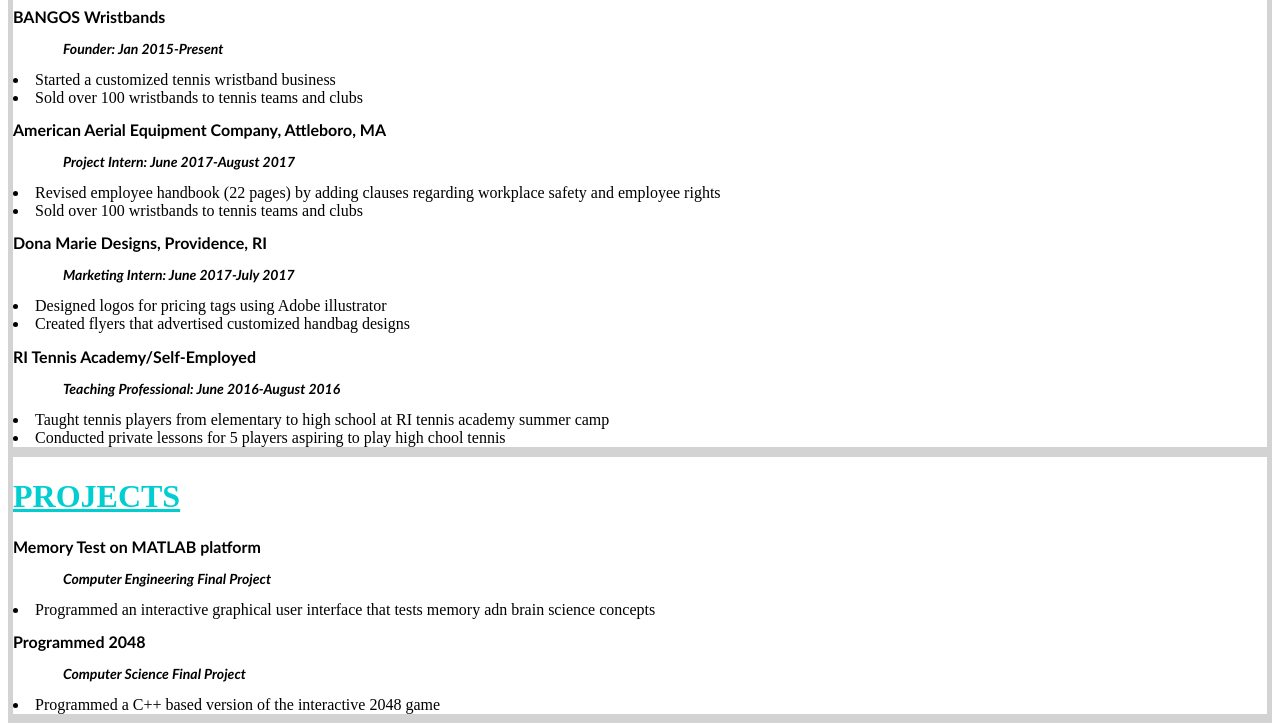
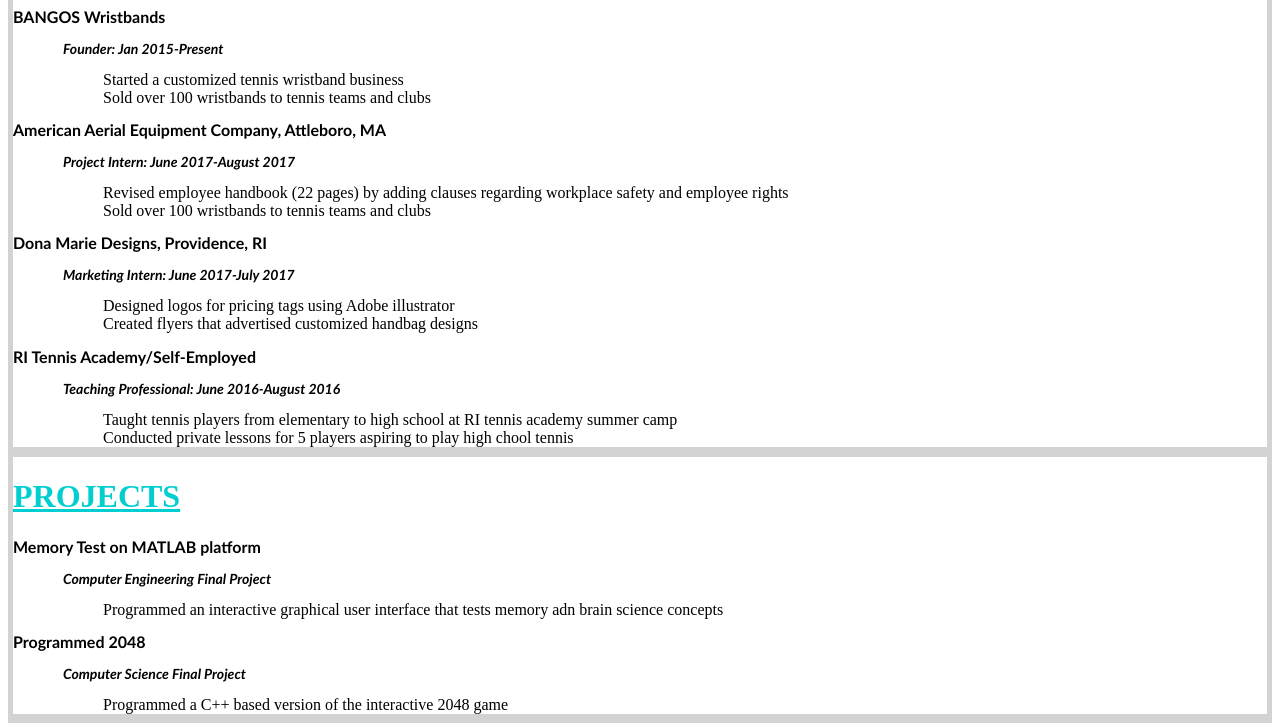
Before and after one commit to jscan3/jscan3.github.io, a plain HTML site: page resume.html in a window 1280 px wide. Shown: the part 419-1142 px from the top of the page. Drawn offline with Linux system fonts and the light colour scheme.

Commit message:
Update stylesheets classes

```diff
--- a/style.css
+++ b/style.css
@@ -38,7 +38,7 @@ h3 {
 	text-align: left;
 	text-indent: 50px;
 }
-ul {
+ul, li {
 	margin-left: 40px;
 	padding-left: 0;
 	list-style-type: none;
@@ -47,17 +47,17 @@ ul {
 .education {
 	border-style: solid;
 	border-width: thick;
-	border-color: lightgrey ;
+	border-color: lightgrey;
 }
 .experience {
 	border-style: solid;
 	border-width: thick;
-	border-color: lightgrey ;
+	border-color: lightgrey;
 }
 .projects{
 	border-style: solid;
 	border-width: thick;
-	border-color: lightgrey ;
+	border-color: lightgrey;
 }
 .extra-cirricular{
 	border-style: solid;
```
